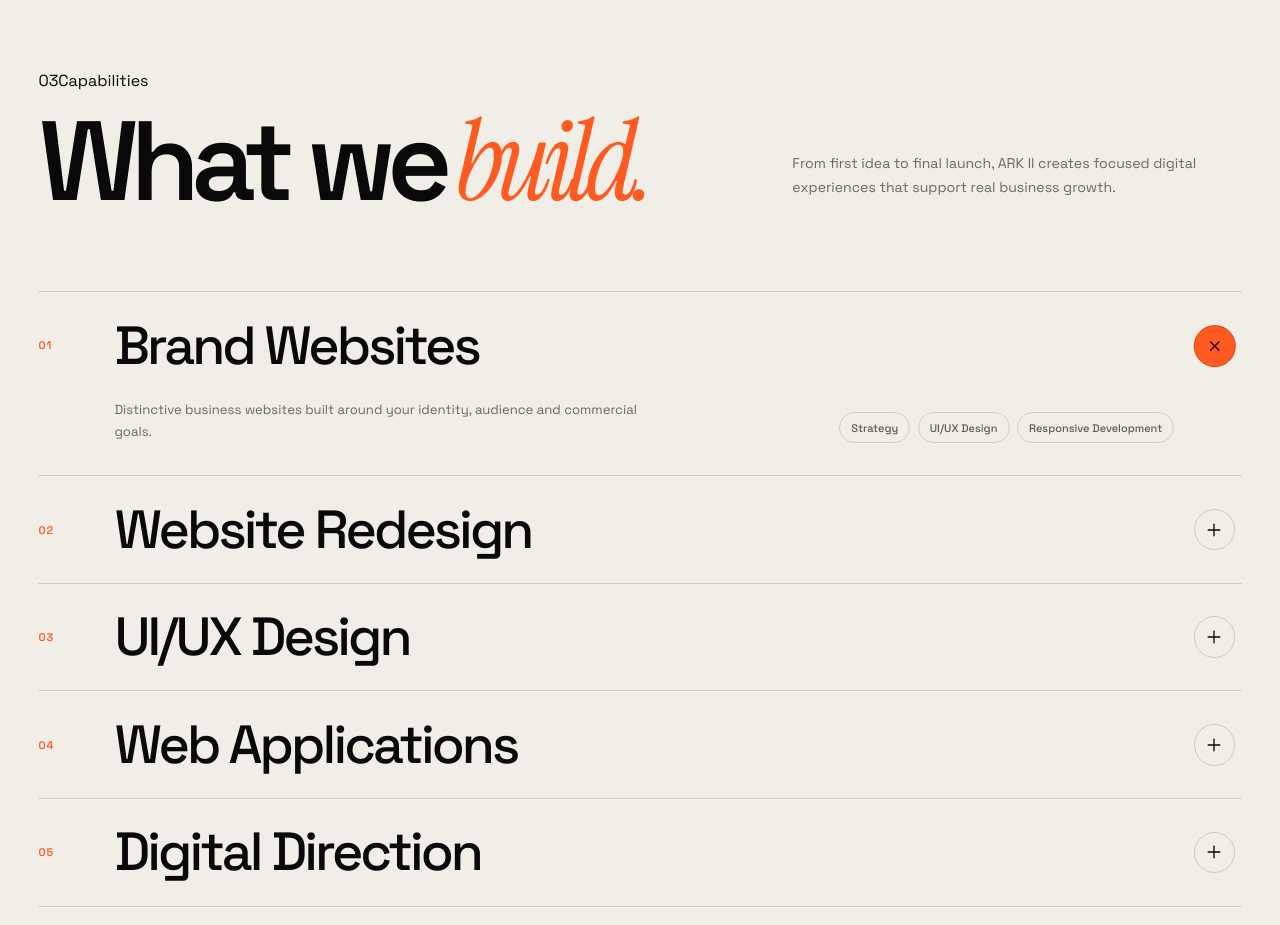
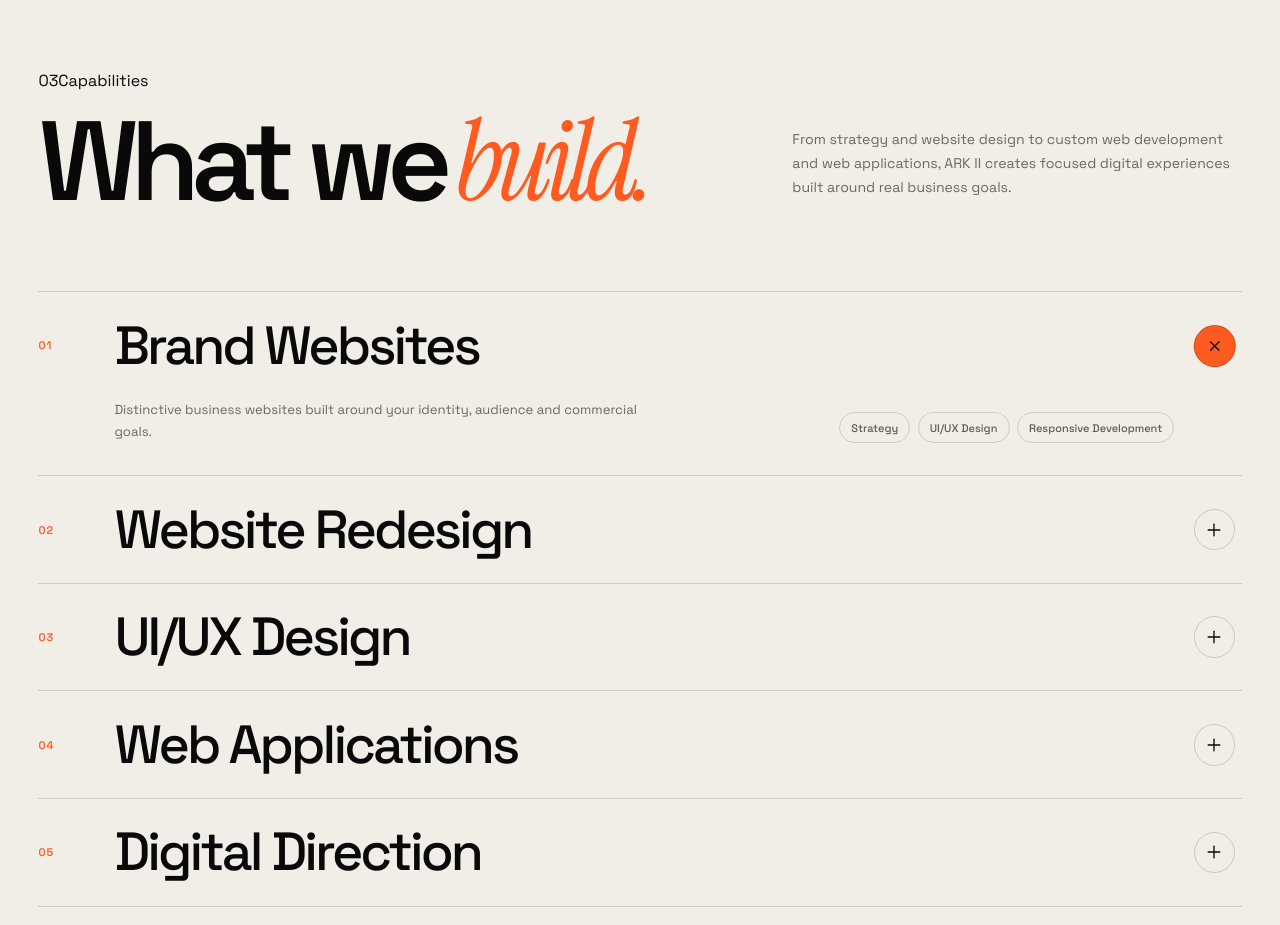
Before and after one commit to LinukaBandara/ark-ii, a React (Vite) app: page / in a window 1280 px wide. Shown: the part 8660-9585 px from the top of the page. Built offline with nearby package versions, Linux system fonts and the light colour scheme.

Commit message:
seo: strengthen homepage service and project copy

```diff
--- a/src/components/ServicesSection/ServicesSection.jsx
+++ b/src/components/ServicesSection/ServicesSection.jsx
@@ -101,8 +101,7 @@ function ServicesSection() {
           viewport={{ once: true, amount: 0.55 }}
           transition={{ delay: 0.08, duration: 0.7 }}
         >
-          From first idea to final launch, ARK II creates focused digital
-          experiences that support real business growth.
+          From strategy and website design to custom web development and web applications, ARK II creates focused digital experiences built around real business goals.
         </motion.p>
       </div>
 
```
